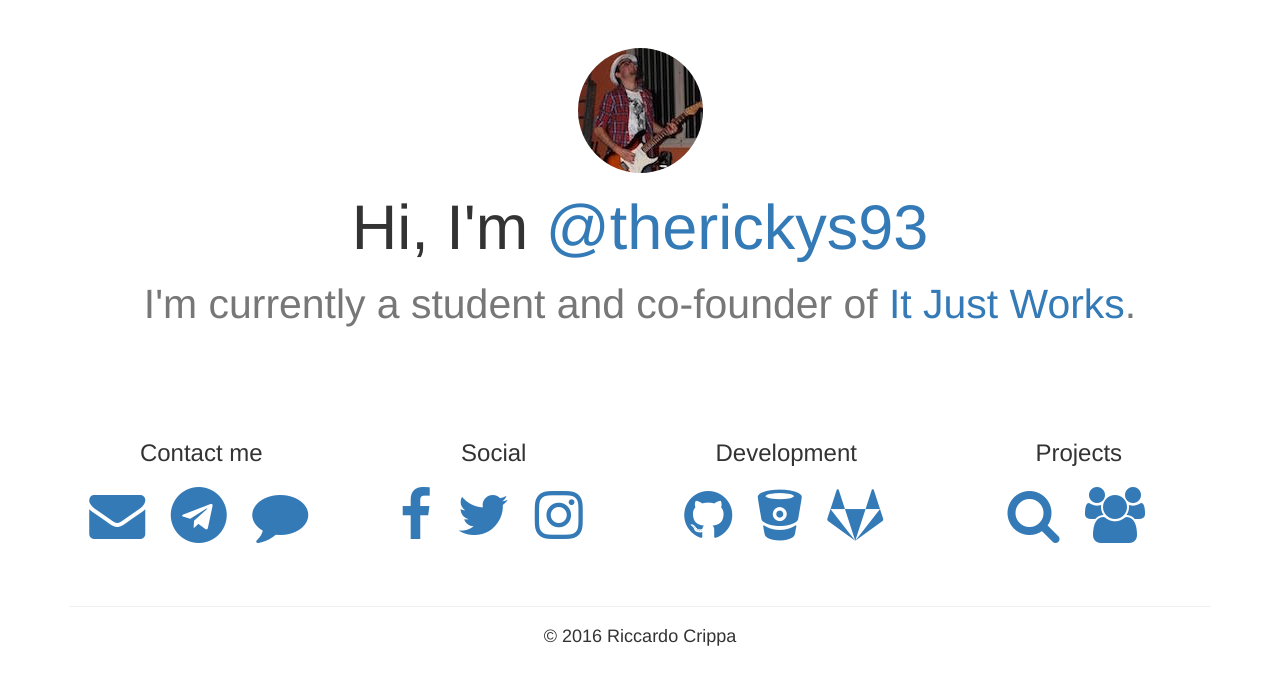
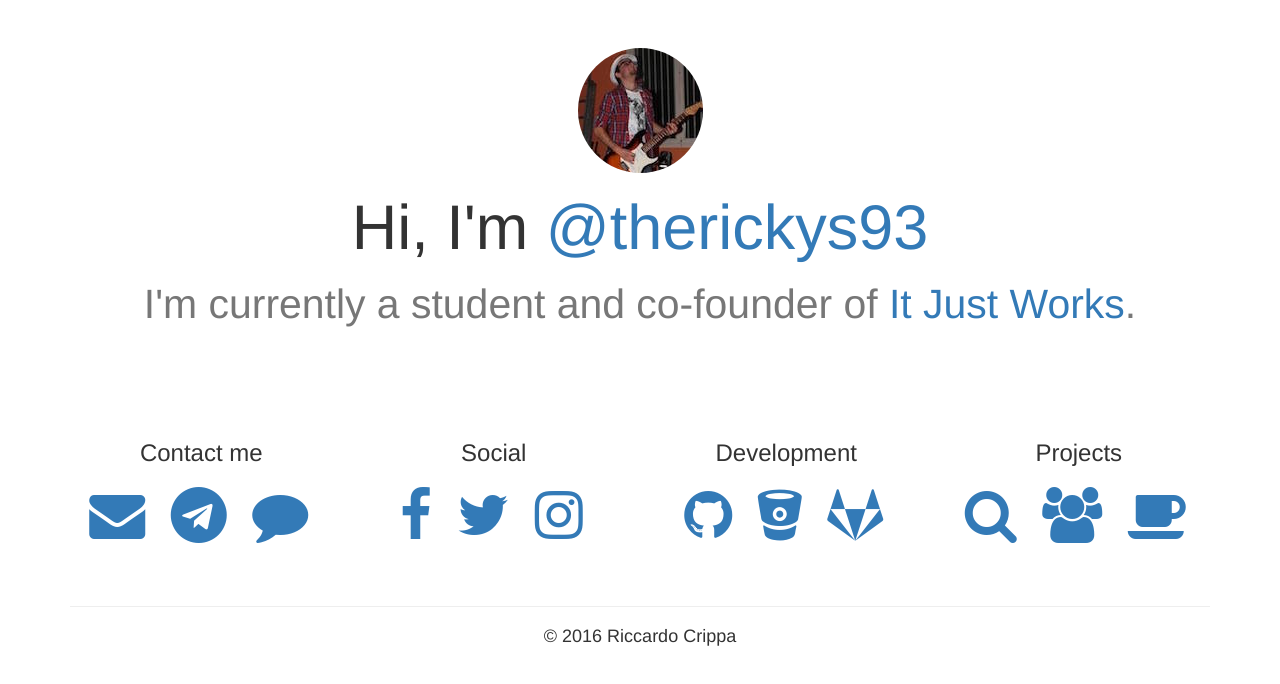
Before and after one commit to therickys93/therickys93.github.io, a website: page index.html in a window 1280 px wide. Drawn offline with Linux system fonts and the light colour scheme; files whose address does not match are found by name.

Commit message:
aggiunto link a barorder

```diff
--- a/index.html
+++ b/index.html
@@ -72,6 +72,7 @@
                     <ul class="list-inline social-buttons fa-4x">
                         <li><a href="https://therickys93.github.io/search"><i class="fa fa-search"></i></a></li>
                         <li><a href="https://itjustworksteam.github.io"><i class="fa fa-group"></i></a></li>
+                        <li><a href="https://github.com/therickys93/barorder.git"><i class="fa fa-coffee"></i></a></li>
                     </ul>
                 </div>
             </div>
```
